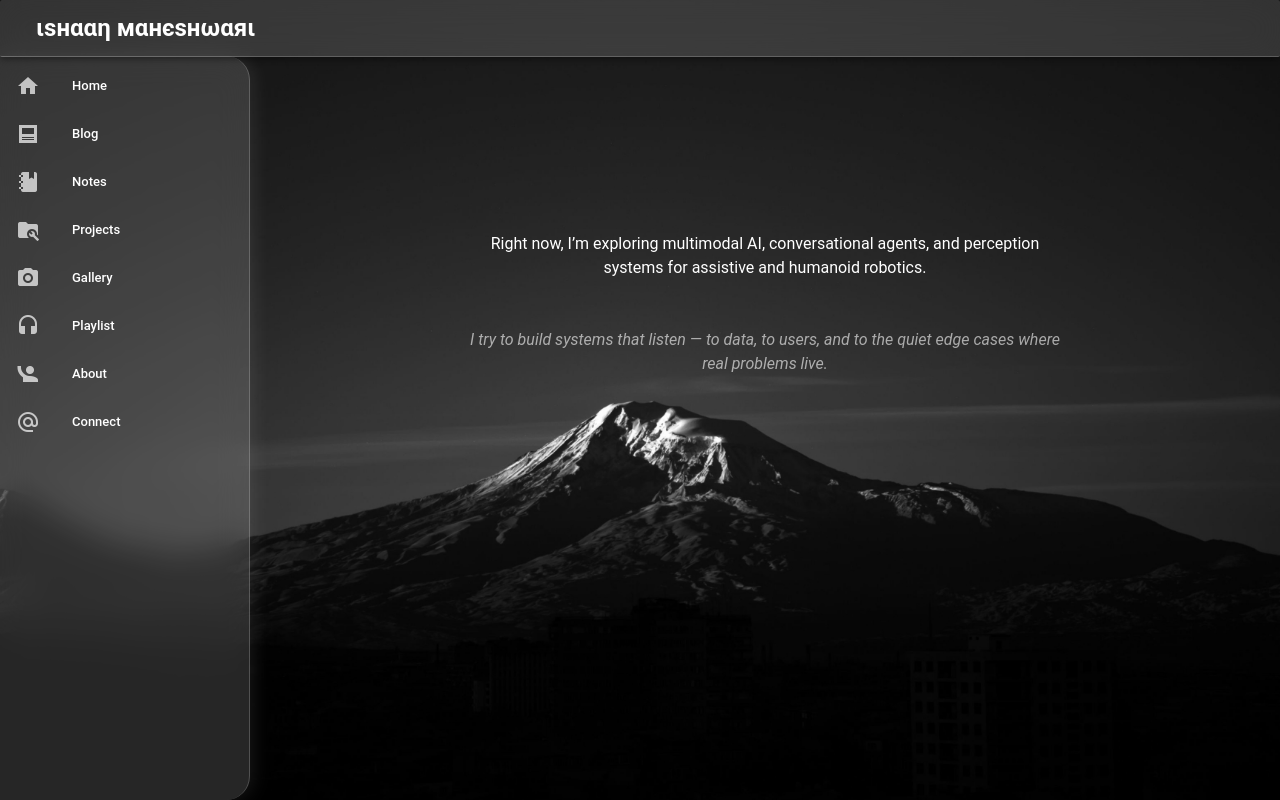
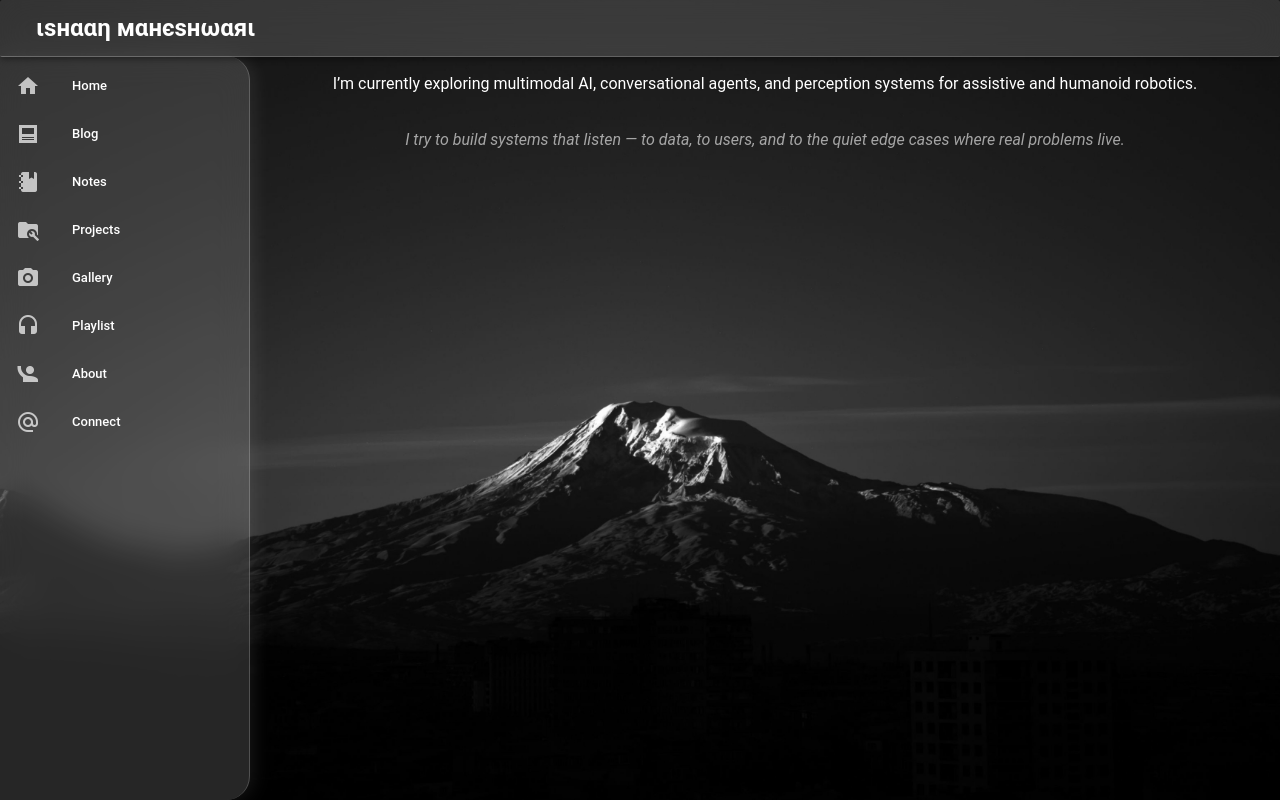
Before and after one commit to Ishaan-Maheshwari/my-personal-website, a Vue app: page /about/FutureSection in a window 1280 px wide. Built offline with nearby package versions, Linux system fonts and the light colour scheme.

Commit message:
About me section v2

```diff
--- a/src/pages/about/FutureSection.vue
+++ b/src/pages/about/FutureSection.vue
@@ -1,9 +1,8 @@
 <template>
-  <section class="future">
+  <section ref="section" class="section future" :class="{ visible }">
     <p>
-      Right now, I’m exploring multimodal AI,
-      conversational agents, and perception systems
-      for assistive and humanoid robotics.
+      I’m currently exploring multimodal AI, conversational agents,
+      and perception systems for assistive and humanoid robotics.
     </p>
 
     <p class="closing">
@@ -15,19 +14,38 @@
 </template>
 
 <script>
-export default { name: 'FutureSection' }
+export default {
+  name: 'FutureSection',
+  data: () => ({ visible: false }),
+  mounted() {
+    const observer = new IntersectionObserver(
+      ([entry]) => {
+        if (entry.isIntersecting) this.visible = true
+      },
+      { threshold: 0.2 }
+    )
+    observer.observe(this.$refs.section)
+  }
+}
 </script>
 
 <style scoped>
 .future {
-  margin: 10rem auto 6rem;
-  max-width: 600px;
   text-align: center;
 }
 
 .closing {
-  margin-top: 3rem;
+  margin-top: 2rem;
   font-style: italic;
   opacity: 0.6;
 }
+
+.section {
+  opacity: 0;
+  transition: opacity 1s ease;
+}
+
+.section.visible {
+  opacity: 1;
+}
 </style>
--- a/src/pages/about/HeroSection.vue
+++ b/src/pages/about/HeroSection.vue
@@ -1,11 +1,11 @@
 <template>
   <section class="hero">
-    <h1 class="hero-line">
-      I build technology that <span>listens</span>.
-    </h1>
-
-    <p class="hero-sub">
-      I’m Ishaan — an engineer working at the intersection of AI,
+    <h1 class="reveal">I’m Ishaan.</h1>
+    <h2 class="reveal delay-1">
+      I build technology that tries to understand people before optimizing for them.
+    </h2>
+    <p class="reveal delay-2">
+      I’m an engineer working at the intersection of artificial intelligence,
       assistive technology, and human-centered design.
     </p>
   </section>
@@ -56,4 +56,20 @@ export default { name: 'HeroSection' }
   from { opacity: 0; transform: translateY(20px); }
   to   { opacity: 1; transform: translateY(0); }
 }
+
+.reveal {
+  opacity: 0;
+  transform: translateY(16px);
+  animation: fadeUp 0.8s ease forwards;
+}
+
+.delay-1 { animation-delay: 0.15s; }
+.delay-2 { animation-delay: 0.3s; }
+
+@keyframes fadeUp {
+  to {
+    opacity: 1;
+    transform: translateY(0);
+  }
+}
 </style>
--- a/src/pages/about/PhilosophySection.vue
+++ b/src/pages/about/PhilosophySection.vue
@@ -1,12 +1,12 @@
 <template>
-  <section ref="section" class="philosophy" :class="{ visible }">
+  <section ref="section" class="section" :class="{ visible }">
+    <h3>Philosophy</h3>
     <p>
       I build for people who are often overlooked by default design assumptions —
       children, the elderly, and individuals with speech or sensory impairments.
     </p>
-
-    <p class="soft">
-      Good technology should feel calm, forgiving,
+    <p>
+      I believe good technology should feel calm, forgiving,
       and quietly supportive.
     </p>
   </section>
@@ -46,4 +46,15 @@ export default {
   font-style: italic;
   opacity: 0.7;
 }
+
+.section {
+  opacity: 0;
+  transform: translateY(24px);
+  transition: all 0.7s ease;
+}
+
+.section.visible {
+  opacity: 1;
+  transform: translateY(0);
+}
 </style>
```
Also changed, not shown: public/images/aboutme/hero-abstract.png (added).
